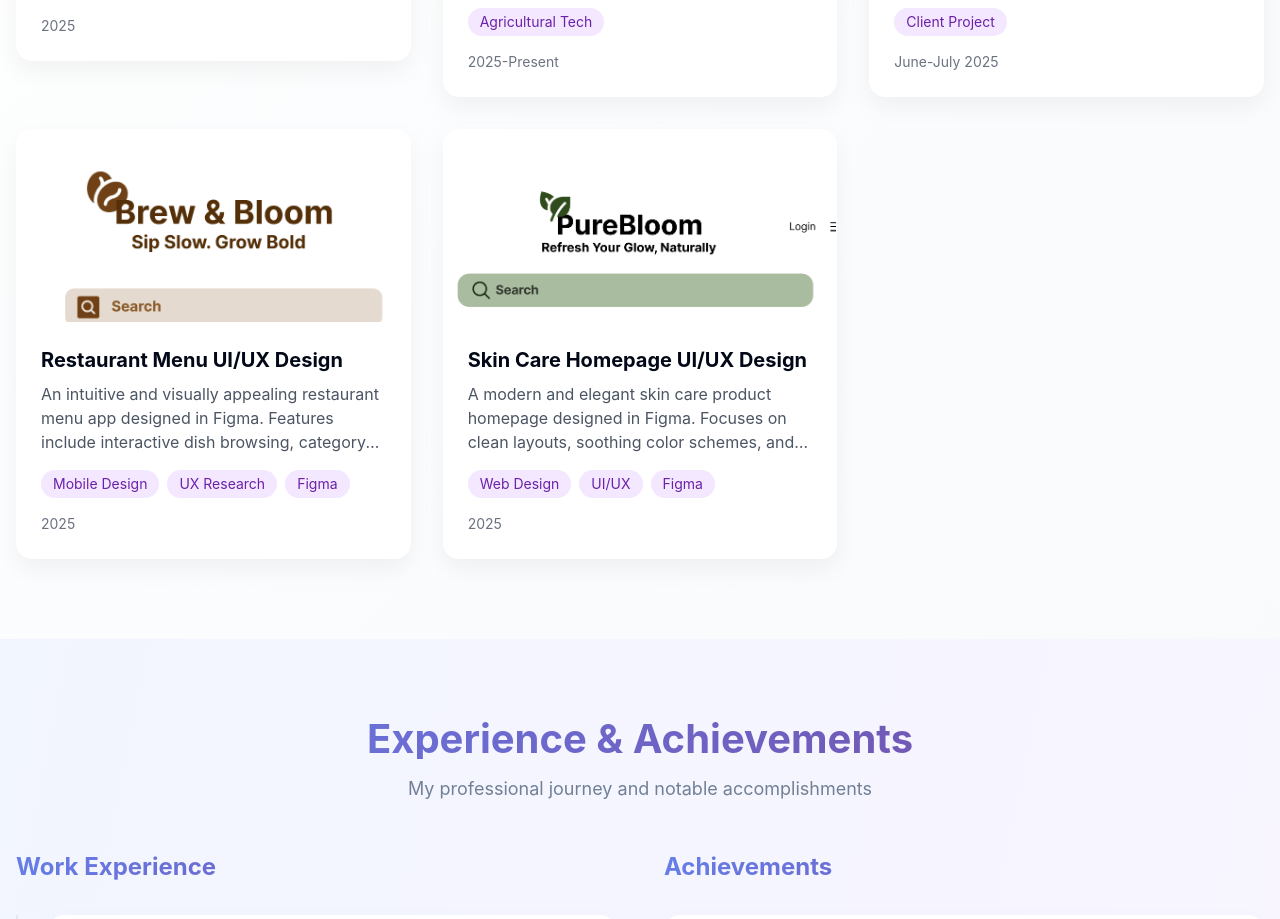
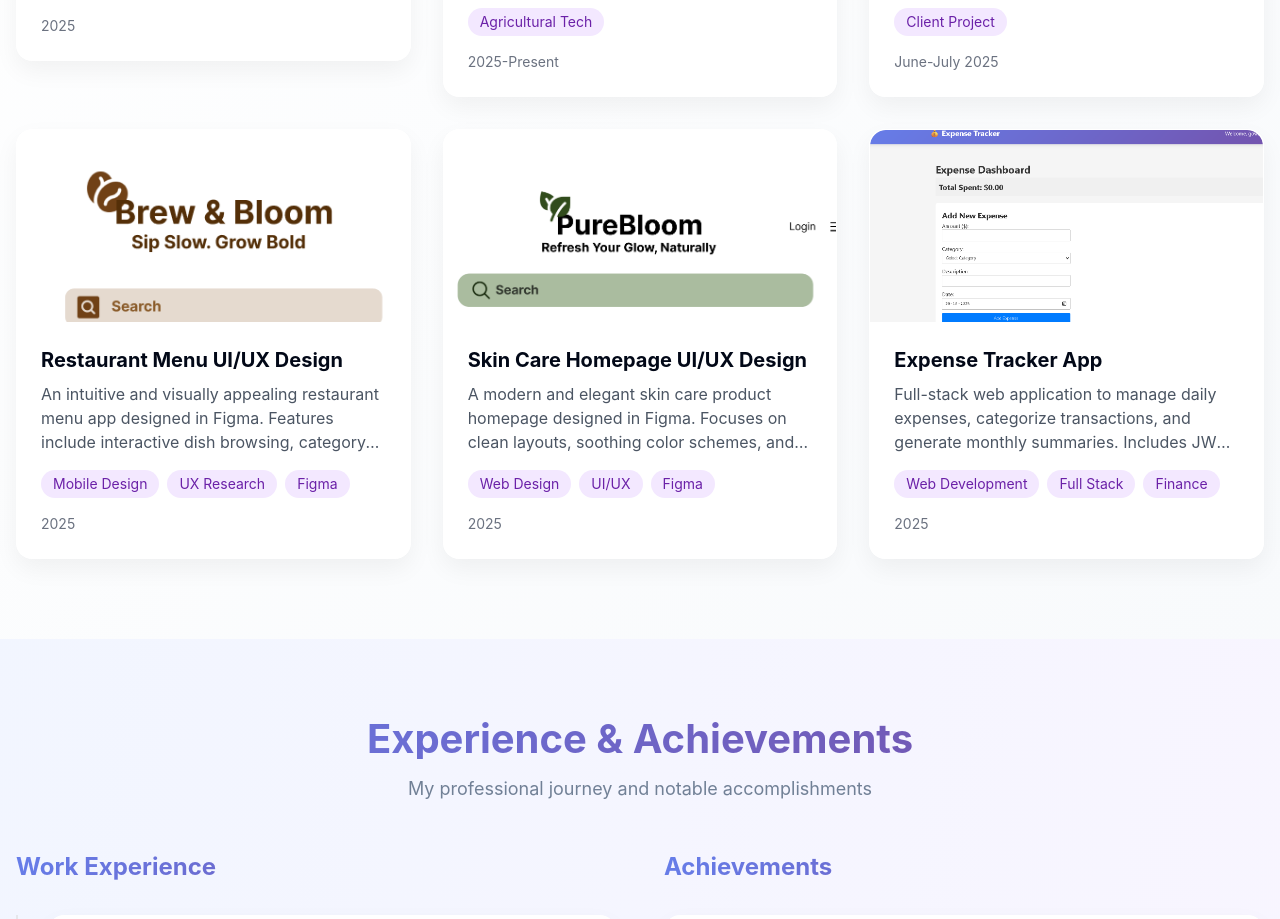
Before and after one commit to PMGowravGanapathy/Portfolio, a React (Create React App) app in the folder frontend/: page / in a window 1280 px wide. Shown: the part 2821-3740 px from the top of the page. Built offline with nearby package versions, Linux system fonts and the light colour scheme.

Commit message:
new project updated

```diff
--- a/frontend/src/mock.js
+++ b/frontend/src/mock.js
@@ -169,7 +169,22 @@ export const portfolioData = {
       tech: "Figma, Prototyping, Wireframing",
       link: "#",
       featured: false
-    }
+    },
+     {
+  id: 6,
+  title: "Expense Tracker App",
+  description: "Full-stack web application to manage daily expenses, categorize transactions, and generate monthly summaries. Includes JWT authentication, visual analytics, and data export features.",
+  category: ["Web Development", "Full Stack", "Finance", "Dashboard"],
+  bgColor: "light-blue",
+  textColor: "black",
+  image: "expense-tracker.png",
+  duration: "2025",
+  role: "Full Stack Developer",
+  tech: "React, Next.js, Express, PostgreSQL, Chart.js, Recharts",
+  link: "#",
+  featured: true
+}
+
   ],
 
   experience: [
```
Also changed, not shown: frontend/public/expense-tracker.png (added).
